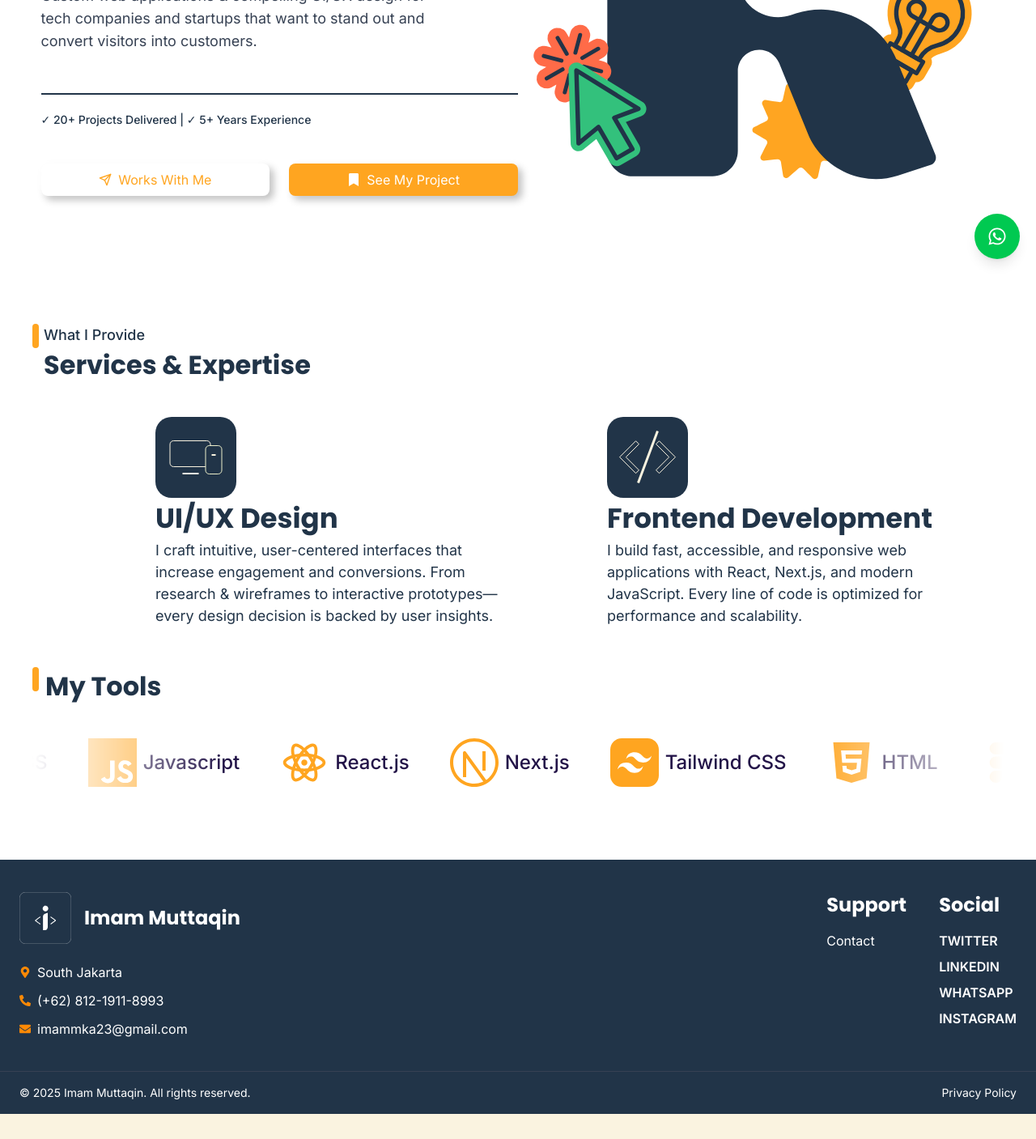
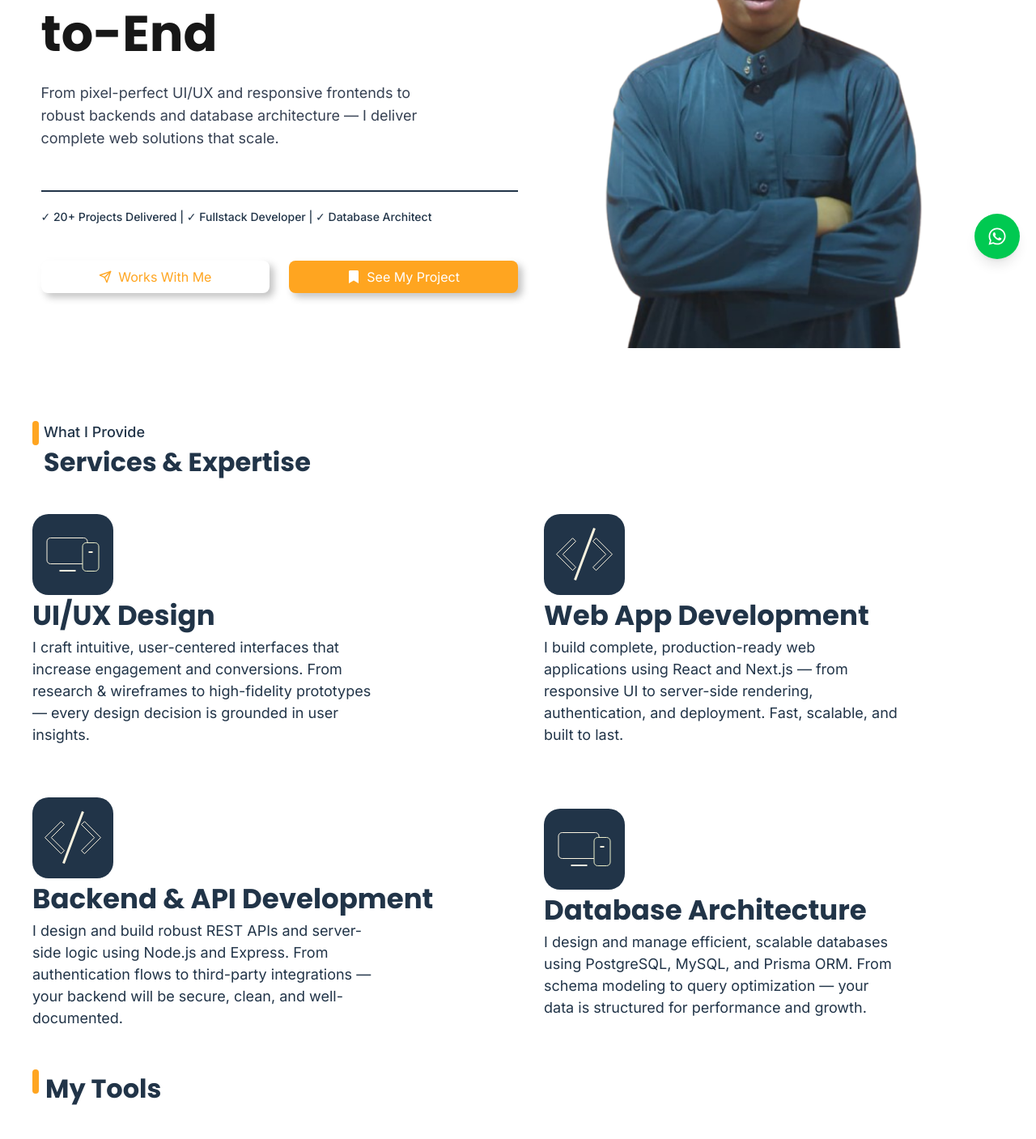
Before and after one commit to imamMka/personal-web, a Next.js app: page / in a window 1280 px wide. Shown: the part 380-1787 px from the top of the page at 81% size. Before the commit the page ends 1756 px from the top, so only its background shows below. Built offline with nearby package versions, Linux system fonts and the light colour scheme.

Commit message:
feat: upgrade branding to fullstack, optimize hero section, and refine documentation

```diff
--- a/app/about/page.jsx
+++ b/app/about/page.jsx
@@ -3,25 +3,22 @@
 import { motion } from "framer-motion";
 import { NeumorphismButton3 } from "@/app/components/button.jsx";
 import WhatsAppButton from "../components/WhatsAppButton";
+import Image from "next/image";
 
 export default function About() {
   return (
-    <main className="bg-[#ffffff] h-full pt-[90px]">
-      <section>
-        <div className=" flex flex-col lg:flex-row m-auto items-center pt-[80px] lg:pt-10 lg:w-[1179px]">
+    <main className="bg-[#ffffff] h-fit pb-[90px]">
+      <section className="flex flex-col justify-center items-center pt-[120px] lg:pt-[160px] px-4">
+        <div className=" flex flex-col lg:flex-row justify-between items-center lg:w-[1179px]">
           <div className="flex flex-1 flex-col gap-[20px] order-2 lg:order-none drop-shadow-amber-500 pb-[40px]">
             <div className="flex flex-col gap-[20px] mb-[30px] max-w-[500px]">
                 <motion.h1
-                initial={{
-                  opacity: 0,
-                  translateY: 50,
-                  transition: { duration: 0.5 },
-                }}
+                  initial={{ opacity: 0, translateY: 50 }}
                   transition={{ duration: 0.5, delay: 0.3 }}
                   whileInView={{ opacity: 1, translateY: 0 }}
-                className="lg:text-[64px] md:text-[48px] text-[32px] lg:text-start text-center font-[700] leading-4"
+                  className="lg:text-[64px] md:text-[48px] text-[32px] lg:text-start text-center font-[700] leading-tight"
                 >
-                About Me
+                  Architecting <br /> Digital Excellence
                 </motion.h1>
               <motion.div
                 initial={{
@@ -34,27 +31,26 @@ export default function About() {
                 className="h-[2px] w-100% bg-[#213448]"
               ></motion.div>
                 <motion.p
-                initial={{
-                  opacity: 0,
-                  translateY: 50,
-                  transition: { duration: 0.5 },
-                }}
+                  initial={{ opacity: 0, translateY: 50 }}
                   transition={{ duration: 0.5, delay: 0.7 }}
                   whileInView={{ opacity: 1, translateY: 0 }}
-                className=" lg:text-[15px] lg:text-start text-center text-[15px] w-full leading-none"
+                  className=" lg:text-[18px] lg:text-start text-center text-[15px] w-full text-gray-600"
                 >
-                Let's know each others
+                  Bridging the gap between creative design and robust technical architecture.
                 </motion.p>
             </div>
           </div>
 
-          {/* <div className="order-1 lg:order-none flex-1">
-            <img
-              src="/hero-img.svg"
-              alt="Hero Image"
-              className="lg:w-[650px] lg:h-[650px] md:w-[400px] md:h-[400px] w-[300px] h-[300px] order-2"
+          <div className="order-1 lg:order-none flex-1">
+            <Image
+              src="/hero.png"
+              alt="Imam Muttaqin"
+              width={650}
+              height={650}
+              priority
+              className="lg:w-[650px] lg:h-[650px] md:w-[400px] md:h-[400px] w-[300px] h-[300px] order-2 object-contain"
             />
-          </div> */}
+          </div>
         </div>
 
         <div className="flex flex-col lg:flex-row justify-between items-center lg:px-[100px] px-[20px] mt-10">
@@ -81,20 +77,12 @@ export default function About() {
             </motion.div>
 
             <motion.p
-              initial={{
-                opacity: 0,
-                translateX: -50,
-                transition: { duration: 0.5 },
-              }}
+              initial={{ opacity: 0, translateX: -50 }}
               transition={{ duration: 1, delay: 0.3 }}
               whileInView={{ opacity: 1, translateX: 0 }}
-              className="text-[#213448] text-[18px] font-[400] text-center lg:text-start lg:w-[500px] mb-10"
+              className="text-[#213448] text-[18px] font-[400] text-center lg:text-start lg:w-[500px] mb-10 leading-relaxed"
             >
-              Hi, I’m Imam Muttaqin — a passionate UI/UX Designer and Front-End
-              Developer. I love turning ideas into interactive and meaningful
-              digital experiences. My journey started with a curiosity for how
-              things work on the web, which grew into a drive to not only make
-              websites functional, but also intuitive and visually engaging.
+              Hi, I’m Imam Muttaqin — a <strong>Fullstack Developer</strong> and <strong>UI/UX Designer</strong>. I specialize in building end-to-end digital solutions that don't just look stunning, but perform flawlessly under the hood. My expertise spans from crafting pixel-perfect interfaces to architecting scalable backend systems.
             </motion.p>
           </div>
 
--- a/app/contact/page.jsx
+++ b/app/contact/page.jsx
@@ -58,25 +58,20 @@ export default function Contact() {
                 Contact
               </p>
               <h1 className="text-[#213448] text-[32px] font-[700] z-[1] text-center lg:text-start">
-                Let's up your business
+                Let’s Build Something Exceptional
               </h1>
             </div>
           </motion.div>
 
           <motion.p
-            initial={{
-              opacity: 0,
-              translateX: -50,
-              transition: { duration: 0.5 },
-            }}
+            initial={{ opacity: 0, translateX: -50 }}
             transition={{ duration: 0.5, delay: 0.3 }}
             whileInView={{ opacity: 1, translateX: 0 }}
-            className="text-[#213448] text-[16px] font-[400] text-center lg:text-start lg:w-[500px]"
+            className="text-[#213448] text-[16px] font-[400] text-center lg:text-start lg:w-[500px] leading-relaxed"
           >
-            Describe your challenges and needs. Within 24 hours I will contact
-            you to book a call and plan the entire strategy together on how to
-            start improving your app or website. <br />
-            Let's connect!
+            Have a vision for a complex web application or a brand-new digital product? I specialize in bridging the gap between ambitious ideas and high-performing, scalable reality. Describe your needs, and let’s strategize the perfect roadmap for your project.
+            <br /><br />
+            <strong>Let's connect and scale together.</strong>
           </motion.p>
         </div>
 
--- a/app/page.js
+++ b/app/page.js
@@ -9,11 +9,12 @@ import {
   NeumorphismButton2,
 } from "@/app/components/button.jsx";
 import WhatsAppButton from "@/app/components/WhatsAppButton.jsx";
+import Image from "next/image";
 
 export default function Home() {
   return (
     <main className="bg-[#ffffff] h-fit pb-[90px]">
-      <section className="flex flex-col justify-center items-center pt-[80px] lg:pt-10 px-4">
+      <section className="flex flex-col justify-center items-center pt-[120px] lg:pt-[160px] px-4">
         <div className=" flex flex-col lg:flex-row justify-between items-center lg:w-[1179px]">
           <div className="flex flex-1 flex-col gap-[20px] order-2 lg:order-none drop-shadow-[#FFA520]">
             <motion.div
@@ -27,10 +28,10 @@ export default function Home() {
               className="flex flex-col gap-[20px] mb-[30px] max-w-[500px]"
             >
               <h1 className="lg:text-[62px] md:text-[48px] text-[32px] lg:text-start text-center font-[700] leading-tight">
-                I Build Digital <br /> Products That Convert
+                I Build Fullstack <br /> Products End-to-End
               </h1>
               <p className=" lg:text-[18px] lg:text-start text-center text-[15px] w-full min-w-[268px] leading-7 text-gray-700">
-                Custom web applications & compelling UI/UX design for tech companies and startups that want to stand out and convert visitors into customers.
+                From pixel-perfect UI/UX and responsive frontends to robust backends and database architecture — I deliver complete web solutions that scale.
               </p>
             </motion.div>
 
@@ -55,7 +56,7 @@ export default function Home() {
               whileInView={{ opacity: 1, translateY: 0 }}
               className="flex flex-col justify-center items-center gap-3 lg:items-start lg:justify-start mb-6"
             >
-              <p className="text-[#213448] font-[500] text-[14px]">✓ 20+ Projects Delivered | ✓ 5+ Years Experience</p>
+              <p className="text-[#213448] font-[500] text-[14px]">✓ 20+ Projects Delivered | ✓ Fullstack Developer | ✓ Database Architect</p>
             </motion.div>
 
             <motion.div
@@ -78,10 +79,13 @@ export default function Home() {
           </div>
 
           <div className="order-1 lg:order-none flex-1">
-            <img
-              src="/hero-img.svg"
+            <Image
+              src="/hero.png"
               alt="Hero Image"
-              className="lg:w-[650px] lg:h-[650px] md:w-[400px] md:h-[400px] w-[300px] h-[300px] order-2"
+              width={650}
+              height={650}
+              priority
+              className="lg:w-[650px] lg:h-[650px] md:w-[400px] md:h-[400px] w-[300px] h-[300px] order-2 object-contain"
             />
           </div>
         </div>
@@ -108,42 +112,68 @@ export default function Home() {
             </div>
           </motion.div>
 
-          <div className="flex flex-col lg:flex-row justify-center gap-10 lg:gap-30 items-center w-full mx-[50px]">
+          <div className="grid grid-cols-1 lg:grid-cols-2 gap-10 lg:gap-16 w-full">
+            {/* UI/UX Design */}
             <motion.div
-              initial={{
-                opacity: 0,
-                translateY: 50,
-                transition: { duration: 0.5 },
-              }}
+              initial={{ opacity: 0, translateY: 50, transition: { duration: 0.5 } }}
               transition={{ duration: 0.5, delay: 0.5 }}
               whileInView={{ opacity: 1, translateY: 0 }}
               className="flex flex-col justify-center items-center lg:items-start"
             >
-              <img src="/uiux.svg" alt="" />
+              <img src="/uiux.svg" alt="UI/UX Design" />
               <h1 className="text-[#213448] text-[24px] md:text-[28px] lg:text-[34px] font-[700] text-center lg:text-start">
                 UI/UX Design
               </h1>
               <p className="text-[#213448] text-[15px] lg:text-[18px] font-[400] text-center lg:text-start max-w-[438px]">
-                I craft intuitive, user-centered interfaces that increase engagement and conversions. From research & wireframes to interactive prototypes—every design decision is backed by user insights.
+                I craft intuitive, user-centered interfaces that increase engagement and conversions. From research & wireframes to high-fidelity prototypes — every design decision is grounded in user insights.
               </p>
             </motion.div>
 
+            {/* Web App Development */}
             <motion.div
-              initial={{
-                opacity: 0,
-                translateY: 50,
-                transition: { duration: 0.5 },
-              }}
+              initial={{ opacity: 0, translateY: 50, transition: { duration: 0.5 } }}
               transition={{ duration: 0.5, delay: 0.7 }}
               whileInView={{ opacity: 1, translateY: 0 }}
               className="flex flex-col justify-center items-center lg:items-start"
             >
-              <img src="/frontend.svg" alt="" />
+              <img src="/frontend.svg" alt="Web App Development" />
               <h1 className="text-[#213448] text-[24px] md:text-[28px] lg:text-[34px] font-[700] text-center lg:text-start">
-                Frontend Development
+                Web App Development
               </h1>
               <p className="text-[#213448] text-[15px] lg:text-[18px] font-[400] text-center lg:text-start max-w-[438px]">
-                I build fast, accessible, and responsive web applications with React, Next.js, and modern JavaScript. Every line of code is optimized for performance and scalability.
+                I build complete, production-ready web applications using React and Next.js — from responsive UI to server-side rendering, authentication, and deployment. Fast, scalable, and built to last.
+              </p>
+            </motion.div>
+
+            {/* Backend & API Development */}
+            <motion.div
+              initial={{ opacity: 0, translateY: 50, transition: { duration: 0.5 } }}
+              transition={{ duration: 0.5, delay: 0.9 }}
+              whileInView={{ opacity: 1, translateY: 0 }}
+              className="flex flex-col justify-center items-center lg:items-start"
+            >
+              <img src="/frontend.svg" alt="Backend & API" />
+              <h1 className="text-[#213448] text-[24px] md:text-[28px] lg:text-[34px] font-[700] text-center lg:text-start">
+                Backend & API Development
+              </h1>
+              <p className="text-[#213448] text-[15px] lg:text-[18px] font-[400] text-center lg:text-start max-w-[438px]">
+                I design and build robust REST APIs and server-side logic using Node.js and Express. From authentication flows to third-party integrations — your backend will be secure, clean, and well-documented.
+              </p>
+            </motion.div>
+
+            {/* Database Architecture */}
+            <motion.div
+              initial={{ opacity: 0, translateY: 50, transition: { duration: 0.5 } }}
+              transition={{ duration: 0.5, delay: 1.1 }}
+              whileInView={{ opacity: 1, translateY: 0 }}
+              className="flex flex-col justify-center items-center lg:items-start"
+            >
+              <img src="/uiux.svg" alt="Database Architecture" />
+              <h1 className="text-[#213448] text-[24px] md:text-[28px] lg:text-[34px] font-[700] text-center lg:text-start">
+                Database Architecture
+              </h1>
+              <p className="text-[#213448] text-[15px] lg:text-[18px] font-[400] text-center lg:text-start max-w-[438px]">
+                I design and manage efficient, scalable databases using PostgreSQL, MySQL, and Prisma ORM. From schema modeling to query optimization — your data is structured for performance and growth.
               </p>
             </motion.div>
           </div>
@@ -172,82 +202,63 @@ export default function Home() {
           >
             <div className="flex flex-row gap-[50px] items-center">
               <div className="flex flex-row gap-2 items-center">
-                <img
-                  src="/figma.svg"
-                  alt="Figma"
-                  width={60}
-                  height={60}
-                  className="mx-0"
-                />
+                <img src="/figma.svg" alt="Figma" width={60} height={60} className="mx-0" />
                 <p className="text-[#231448] text-2xl font-[500]">Figma</p>
               </div>
 
               <div className="flex flex-row gap-2 items-center">
-                <img
-                  src="/css.svg"
-                  alt="css"
-                  width={60}
-                  height={60}
-                  className="mx-0"
-                />
+                <img src="/html.svg" alt="HTML" width={60} height={60} className="mx-0" />
+                <p className="text-[#231448] text-2xl font-[500]">HTML</p>
+              </div>
+
+              <div className="flex flex-row gap-2 items-center">
+                <img src="/css.svg" alt="CSS" width={60} height={60} className="mx-0" />
                 <p className="text-[#231448] text-2xl font-[500]">CSS</p>
               </div>
 
               <div className="flex flex-row gap-2 items-center">
-                <img
-                  src="/js.svg"
-                  alt="js"
-                  width={60}
-                  height={60}
-                  className="mx-0"
-                />
+                <img src="/js.svg" alt="JavaScript" width={60} height={60} className="mx-0" />
                 <p className="text-[#231448] text-2xl font-[500]">Javascript</p>
               </div>
 
               <div className="flex flex-row gap-2 items-center">
-                <img
-                  src="/react.svg"
-                  alt="React"
-                  width={60}
-                  height={60}
-                  className="mx-0"
-                />
+                <img src="/react.svg" alt="React" width={60} height={60} className="mx-0" />
                 <p className="text-[#231448] text-2xl font-[500]">React.js</p>
               </div>
 
               <div className="flex flex-row gap-2 items-center">
-                <img
-                  src="/nextjs.svg"
-                  alt="Next.js"
-                  width={60}
-                  height={60}
-                  className="mx-0"
-                />
+                <img src="/nextjs.svg" alt="Next.js" width={60} height={60} className="mx-0" />
                 <p className="text-[#231448] text-2xl font-[500]">Next.js</p>
               </div>
 
               <div className="flex flex-row gap-2 items-center">
-                <img
-                  src="/tailwind.svg"
-                  alt="Tailwind CSS"
-                  width={60}
-                  height={60}
-                  className="mx-0"
-                />
-                <p className="text-[#231448] text-2xl font-[500]">
-                  Tailwind CSS
-                </p>
+                <img src="/tailwind.svg" alt="Tailwind CSS" width={60} height={60} className="mx-0" />
+                <p className="text-[#231448] text-2xl font-[500]">Tailwind CSS</p>
               </div>
 
               <div className="flex flex-row gap-2 items-center">
-                <img
-                  src="/html.svg"
-                  alt="html"
-                  width={60}
-                  height={60}
-                  className="mx-0"
-                />
-                <p className="text-[#231448] text-2xl font-[500]">HTML</p>
+                <img src="/js.svg" alt="Node.js" width={60} height={60} className="mx-0" />
+                <p className="text-[#231448] text-2xl font-[500]">Node.js</p>
+              </div>
+
+              <div className="flex flex-row gap-2 items-center">
+                <img src="/js.svg" alt="Express.js" width={60} height={60} className="mx-0" />
+                <p className="text-[#231448] text-2xl font-[500]">Express.js</p>
+              </div>
+
+              <div className="flex flex-row gap-2 items-center">
+                <img src="/js.svg" alt="PostgreSQL" width={60} height={60} className="mx-0" />
+                <p className="text-[#231448] text-2xl font-[500]">PostgreSQL</p>
+              </div>
+
+              <div className="flex flex-row gap-2 items-center">
+                <img src="/js.svg" alt="MySQL" width={60} height={60} className="mx-0" />
+                <p className="text-[#231448] text-2xl font-[500]">MySQL</p>
+              </div>
+
+              <div className="flex flex-row gap-2 items-center">
+                <img src="/js.svg" alt="Prisma" width={60} height={60} className="mx-0" />
+                <p className="text-[#231448] text-2xl font-[500]">Prisma ORM</p>
               </div>
             </div>
           </Marquee>
--- a/app/project/page.jsx
+++ b/app/project/page.jsx
@@ -18,7 +18,7 @@ export default function Project() {
           whileInView={{ opacity: 1, translateX: 0 }} className="flex flex-row items-center justify-center lg:items-start lg:justify-start gap-2 mb-10">
         <div className="w-[8px] h-[30px] bg-[#FFA520] rounded-full"></div>
         <h1 className="text-[#213448] text-[24px] md:text-[32px] font-[700]">
-          My Project
+          Featured Case Studies
         </h1>
       </motion.div>
 
--- a/next.config.mjs
+++ b/next.config.mjs
@@ -1,6 +1,9 @@
 /** @type {import('next').NextConfig} */
 const nextConfig = {
     output: 'export',
+    images: {
+        unoptimized: true,
+    },
 };
 
 export default nextConfig;
```
Also changed, not shown: app/components/Navbar.jsx (+15 -20 lines), public/hero.png (added), 1 other file (tests, documents, lock files or other folders). Lines whose indentation alone changed are shown as unchanged.
